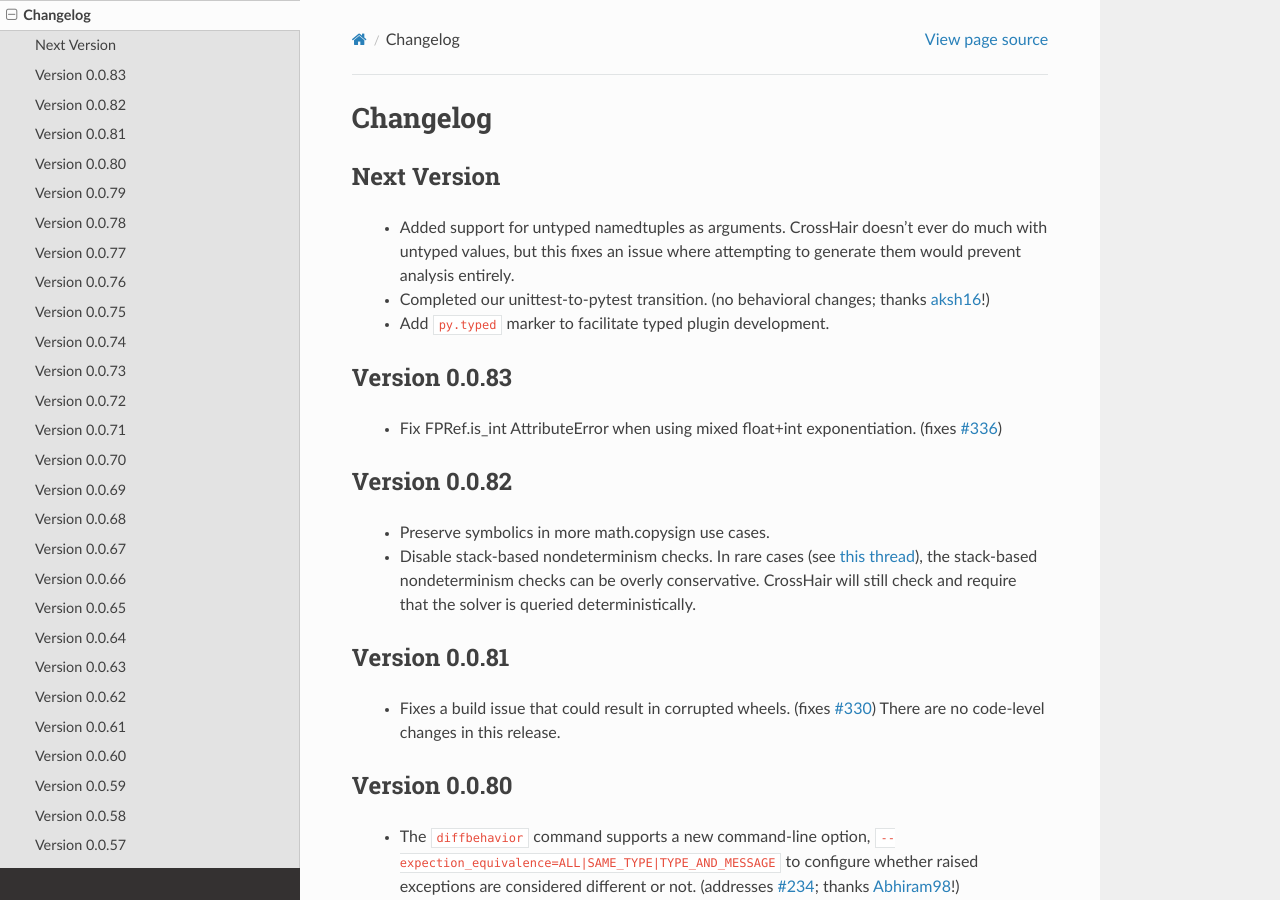
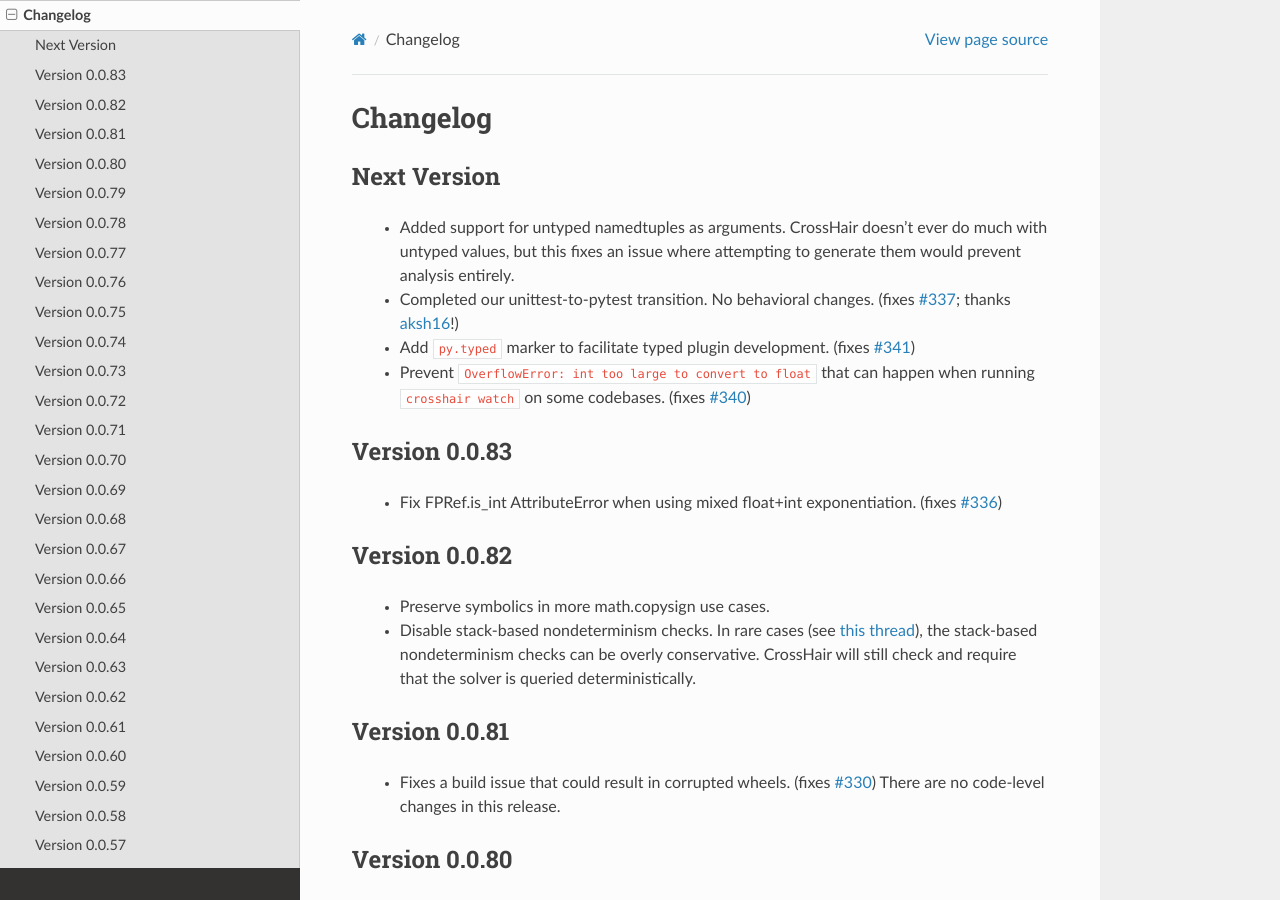
Before and after one commit to pschanely/CrossHair, a Sphinx documentation site: the page built from doc/source/changelog.rst, in a window 1280 px wide and 900 px high. Built offline with Sphinx 7.4.7 and the Read the Docs theme 3.1.0, drawn with Linux system fonts in a browser that asks for light colours; the version number is read from the project's files by our own code.

Commit message:
Prevent crosshair watch internal OverflowError

```diff
--- a/doc/source/changelog.rst
+++ b/doc/source/changelog.rst
@@ -9,9 +9,14 @@
   * Added support for untyped namedtuples as arguments.
     CrossHair doesn't ever do much with untyped values, but this fixes an
     issue where attempting to generate them would prevent analysis entirely.
-  * Completed our unittest-to-pytest transition.
-    (no behavioral changes; thanks `aksh16 <https://github.com/aksh16>`__!)
+  * Completed our unittest-to-pytest transition. No behavioral changes.
+    (fixes `#337 <https://github.com/pschanely/CrossHair/issues/337>`__;
+    thanks `aksh16 <https://github.com/aksh16>`__!)
   * Add ``py.typed`` marker to facilitate typed plugin development.
+    (fixes `#341 <https://github.com/pschanely/CrossHair/issues/341>`__)
+  * Prevent ``OverflowError: int too large to convert to float`` that can
+    happen when running ``crosshair watch`` on some codebases.
+    (fixes `#340 <https://github.com/pschanely/CrossHair/issues/340>`__)
 
 
 Version 0.0.83
```
Also changed, not shown: 2 other files.
